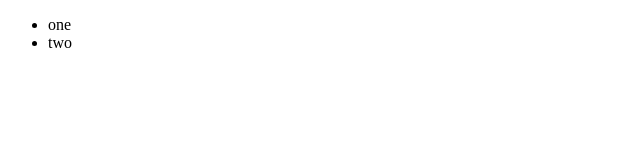
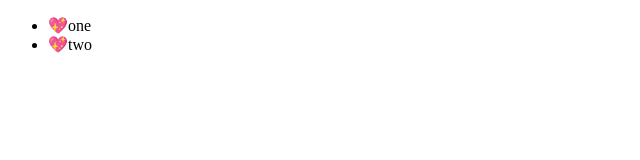
Before and after one commit to rsuubinn/react-kanban-app, a React (Create React App) app: page / in a window 1280 px wide. Shown: the top 160 px of the page, without its empty margins (0-640 px from the left). Built offline with nearby package versions, Linux system fonts and the light colour scheme.

Commit message:
#6.3 Drag and Drop part Two

```diff
--- a/src/App.tsx
+++ b/src/App.tsx
@@ -6,13 +6,23 @@ function App() {
   return (
     <DragDropContext onDragEnd={onDragEnd}>
       <Droppable droppableId="one">
-        {() => (
-          <ul>
+        {(provided) => (
+          <ul ref={provided.innerRef} {...provided.droppableProps}>
             <Draggable draggableId="first" index={0}>
-              {() => <li>one</li>}
+              {(provided) => (
+                <li ref={provided.innerRef} {...provided.draggableProps}>
+                  <span {...provided.dragHandleProps}>💖</span>
+                  one
+                </li>
+              )}
             </Draggable>
             <Draggable draggableId="second" index={1}>
-              {() => <li>two</li>}
+              {(provided) => (
+                <li ref={provided.innerRef} {...provided.draggableProps}>
+                  <span {...provided.dragHandleProps}>💖</span>
+                  two
+                </li>
+              )}
             </Draggable>
           </ul>
         )}
--- a/src/index.tsx
+++ b/src/index.tsx
@@ -7,9 +7,7 @@ const root = ReactDOM.createRoot(
   document.getElementById("root") as HTMLElement
 );
 root.render(
-  <React.StrictMode>
-    <RecoilRoot>
-      <App />
-    </RecoilRoot>
-  </React.StrictMode>
+  <RecoilRoot>
+    <App />
+  </RecoilRoot>
 );
```
